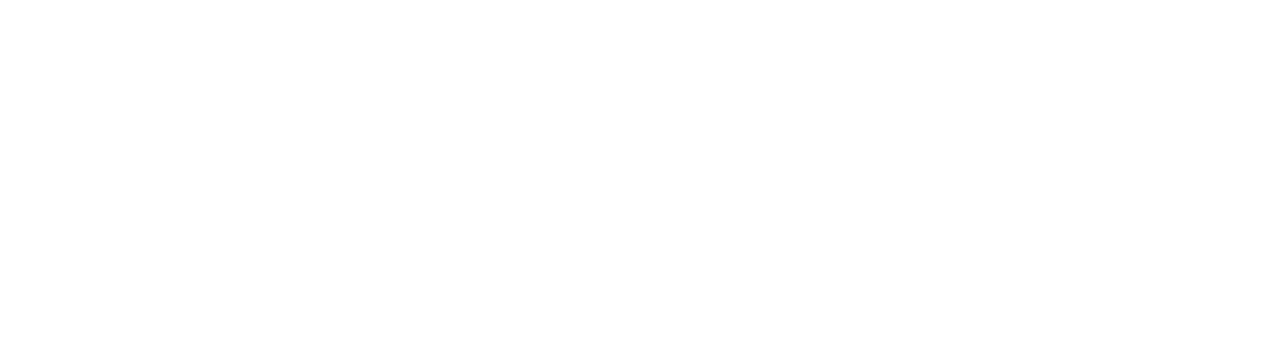
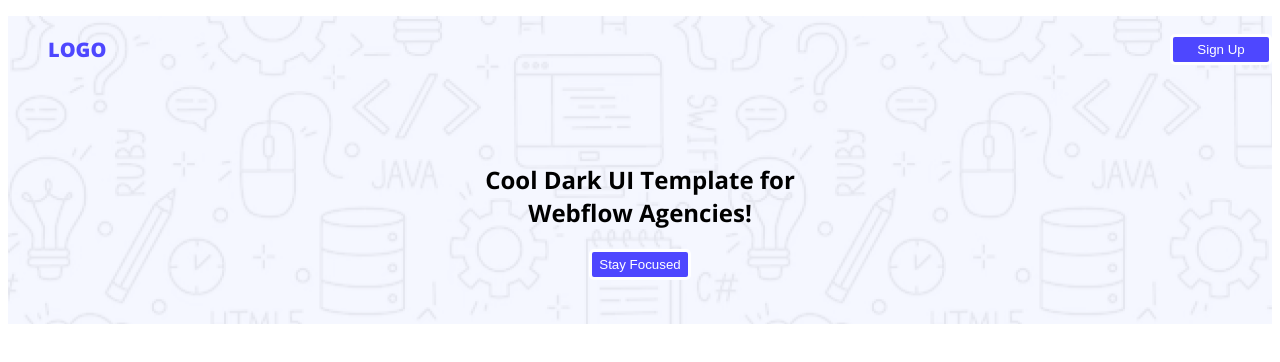
Before and after one commit to ambiasult/assignment-one, a plain HTML site: page index.html in a window 1280 px wide. Drawn offline with nearby package versions, Linux system fonts and the light colour scheme.

Commit message:
added all code

```diff
--- a/index.html
+++ b/index.html
@@ -4,9 +4,31 @@
     <meta charset="UTF-8">
     <meta name="viewport" content="width=device-width, initial-scale=1.0">
     <title>ASSIGNMENT ONE</title>
+    <link rel="preconnect" href="https://fonts.googleapis.com">
+<link rel="preconnect" href="https://fonts.gstatic.com" crossorigin>
+<link href="https://fonts.googleapis.com/css2?family=Inter:ital,opsz,wght@0,14..32,100..900;1,14..32,100..900&family=Open+Sans:ital,wght@0,300..800;1,300..800&display=swap" rel="stylesheet">
+    <link rel="stylesheet" href="styles/styles.css">
 </head>
-<body>
-    <header>
+<body class="open-sans-normal">
+    <header class="header">
+        <nav>
+            <ul>
+                <h3 class="title">LOGO</h3>
+                <li><a href=""><button class="color" >Sign Up</button></a></li>
+            </ul>
+
+        </nav>
+            <br>
+            <br>
+        <div class="banner">
+            <div class="banner-content">
+                <h2 class="banner-title">Cool Dark UI Template for<br>Webflow Agencies!</h2>
+                <button class="color">Stay Focused</button>
+            </div>
+        </div>
+            <br>
+            <br>
+
 
     </header>
 
--- /dev/null
+++ b/styles/styles.css
@@ -0,0 +1,54 @@
+
+
+.open-sans-normal {
+  font-family: "Open Sans", sans-serif;
+  font-optical-sizing: auto;
+  font-style: normal;
+  font-variation-settings:
+    "wdth" 100;
+}
+
+/* .text-primary{ */
+    /* color: blue; */
+/* } */
+
+.header{
+    background-image: url('../images/Hero-bg.png');
+}
+
+/* nav styles */
+nav{
+    desplay: flex
+
+}
+.title{
+    font-weight: 800;
+    font-size: 20px;
+    color: #4E47FF;
+}
+nav ul{
+    display: flex;
+    align-items: center;
+    justify-content: space-between;
+}
+nav ul li{
+    list-style: none;
+
+}
+nav li a{
+    text-decoration: none;
+}
+.color{
+    background-color: #4E47FF;
+    color: #FFFFFF;
+    border-radius: 5px;
+    border: solid;
+    padding: 5px;
+    width: 102px;
+    height: 24;
+
+}
+
+.banner-content{
+    text-align: center;
+}
```
